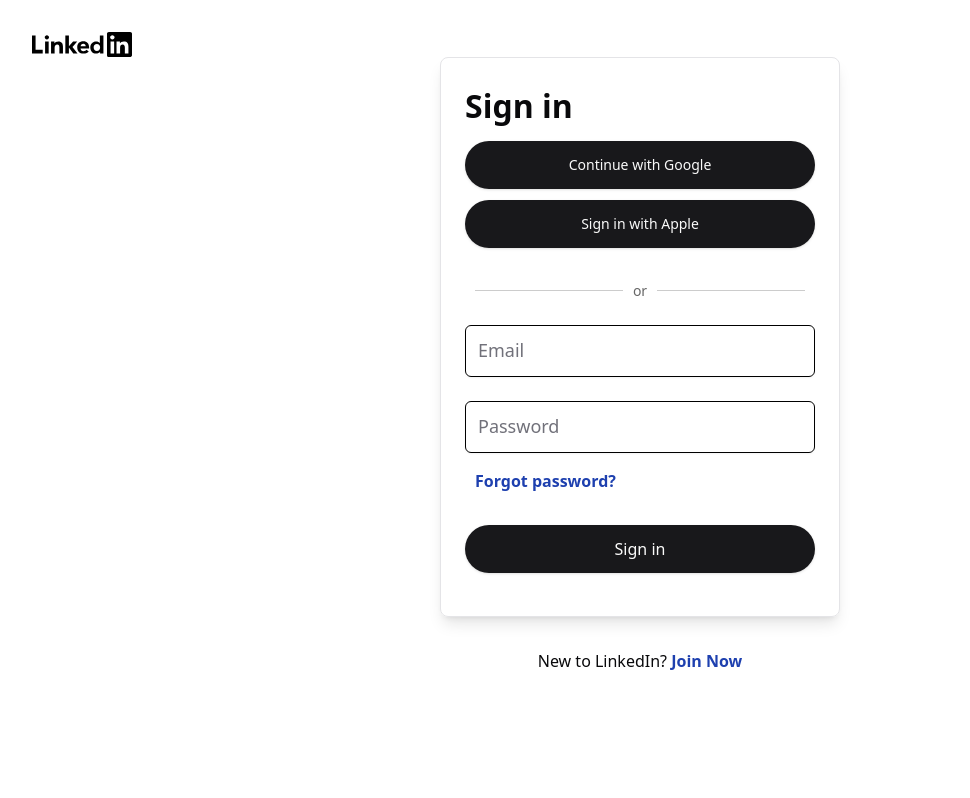
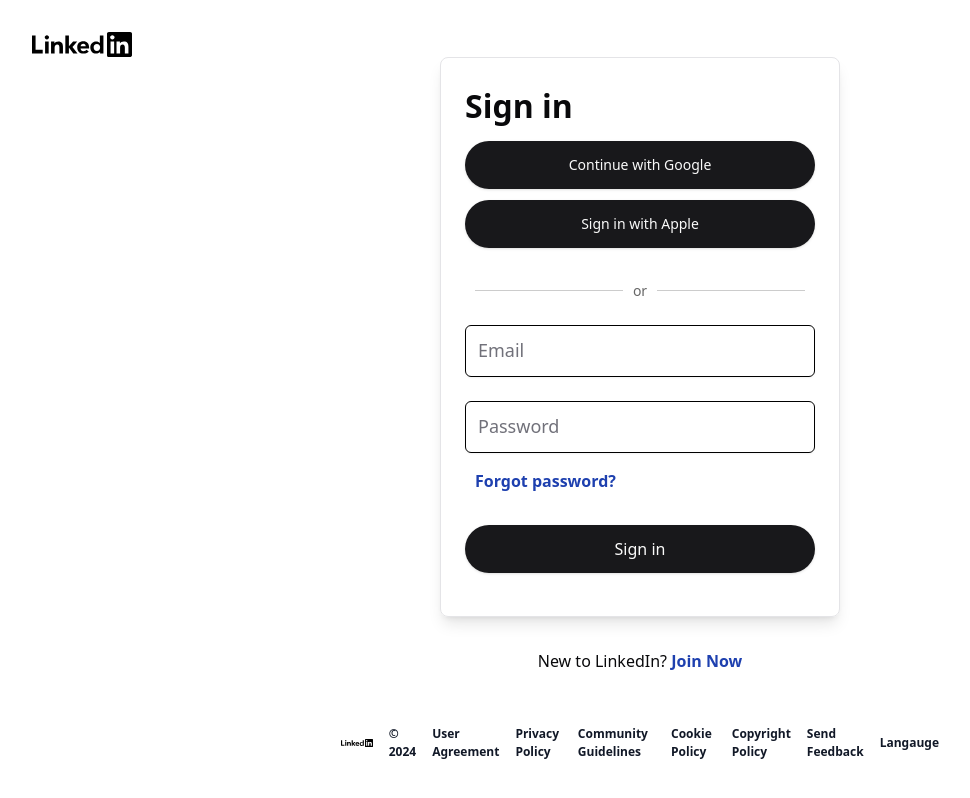
Before and after one commit to iamHarshvardhan10/linkedin-clone, a React (Vite) app: page /sign-in in a window 1280 px wide. Shown: the whole page, without its empty margins (0-970 px from the left). Built offline with nearby package versions, Linux system fonts and the light colour scheme.

Commit message:
create footer page UI

```diff
--- /dev/null
+++ b/src/components/core/Home/Footer.jsx
@@ -0,0 +1,23 @@
+import logo from "../../../assets/asset 4.svg";
+
+const Footer = () => {
+  return (
+    <div className="px-[192px] py-[20px]">
+      <ul className="flex items-center  list-none px-[149px] gap-4 font-semibold">
+        <li className="text-[12px] text-gray-900">
+          <img src={logo} alt="logo" className="w-[56px] h-[14x]" />
+        </li>
+        <li className="text-[12px] text-gray-900">© 2024</li>
+        <li className="text-[12px] text-gray-900">User Agreement</li>
+        <li className="text-[12px] text-gray-900">Privacy Policy</li>
+        <li className="text-[12px] text-gray-900">Community Guidelines</li>
+        <li className="text-[12px] text-gray-900">Cookie Policy</li>
+        <li className="text-[12px] text-gray-900">Copyright Policy</li>
+        <li className="text-[12px] text-gray-900">Send Feedback</li>
+        <li className="text-[12px] text-gray-900">Langauge</li>
+      </ul>
+    </div>
+  );
+};
+
+export default Footer;
--- a/src/components/core/Homepage.jsx
+++ b/src/components/core/Homepage.jsx
@@ -2,6 +2,7 @@
 import image from "../../assets/asset 0.svg";
 import Navbar from "./Home/Navbar";
 import { Link } from "react-router-dom";
+import Footer from "./Home/Footer";
 
 const Homepage = () => {
   return (
@@ -53,6 +54,7 @@
         </div>
         <img src={image} alt="" className="w-[600px] h-[550px]" />
       </div>
+      <Footer/>
     </>
   );
 };
--- a/src/components/page/ForgotPassword.jsx
+++ b/src/components/page/ForgotPassword.jsx
@@ -3,6 +3,7 @@
 import { Badge } from "../ui/badge";
 import { Button } from "../ui/button";
 import { Input } from "../ui/input";
+import Footer from "../core/Home/Footer";
 const ForgotPassword = () => {
   return (
     <div>
@@ -49,6 +50,7 @@
           </span>
         </form>
       </div>
+      <Footer/>
     </div>
   );
 };
--- a/src/components/page/JoinNow.jsx
+++ b/src/components/page/JoinNow.jsx
@@ -4,6 +4,7 @@
 import { Button } from "../ui/button";
 import { Label } from "../ui/label";
 import { Checkbox } from "../ui/checkbox";
+import Footer from "../core/Home/Footer";
 
 const JoinNow = () => {
   return (
@@ -76,6 +77,7 @@
           Looking to create a page for a business? <span className="text-blue-800 font-semibold">Get help</span>
         </p>
       </div>
+      <Footer/>
     </div>
   );
 };
--- a/src/components/page/SignIn.jsx
+++ b/src/components/page/SignIn.jsx
@@ -3,6 +3,7 @@
 
 import { Input } from "../ui/input";
 import { Button } from "../ui/button";
+import Footer from "../core/Home/Footer";
 
 const SignIn = () => {
   return (
@@ -73,6 +74,7 @@
           </Link>
         </p>
       </div>
+      <Footer/>
     </div>
   );
 };
```
